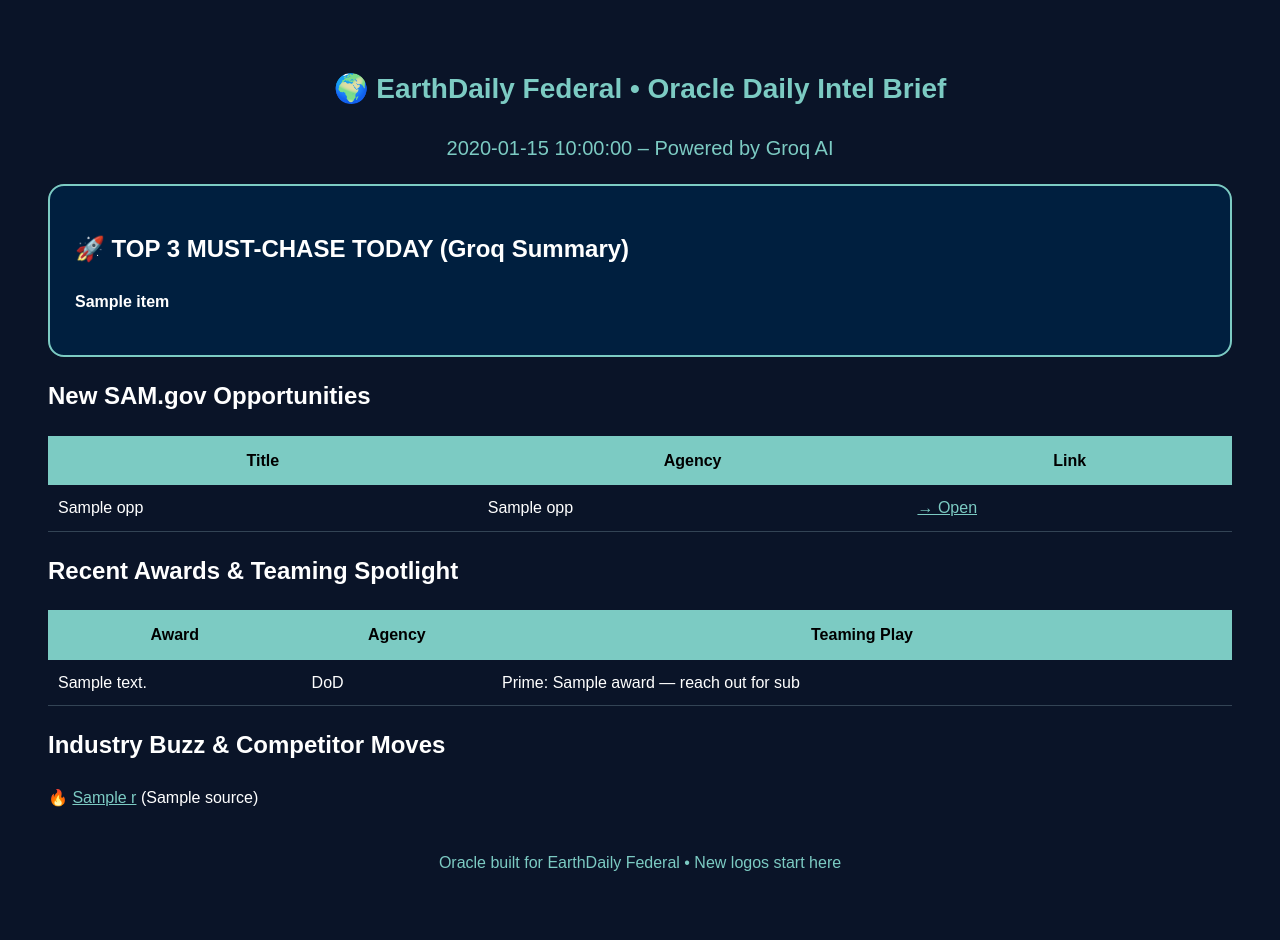
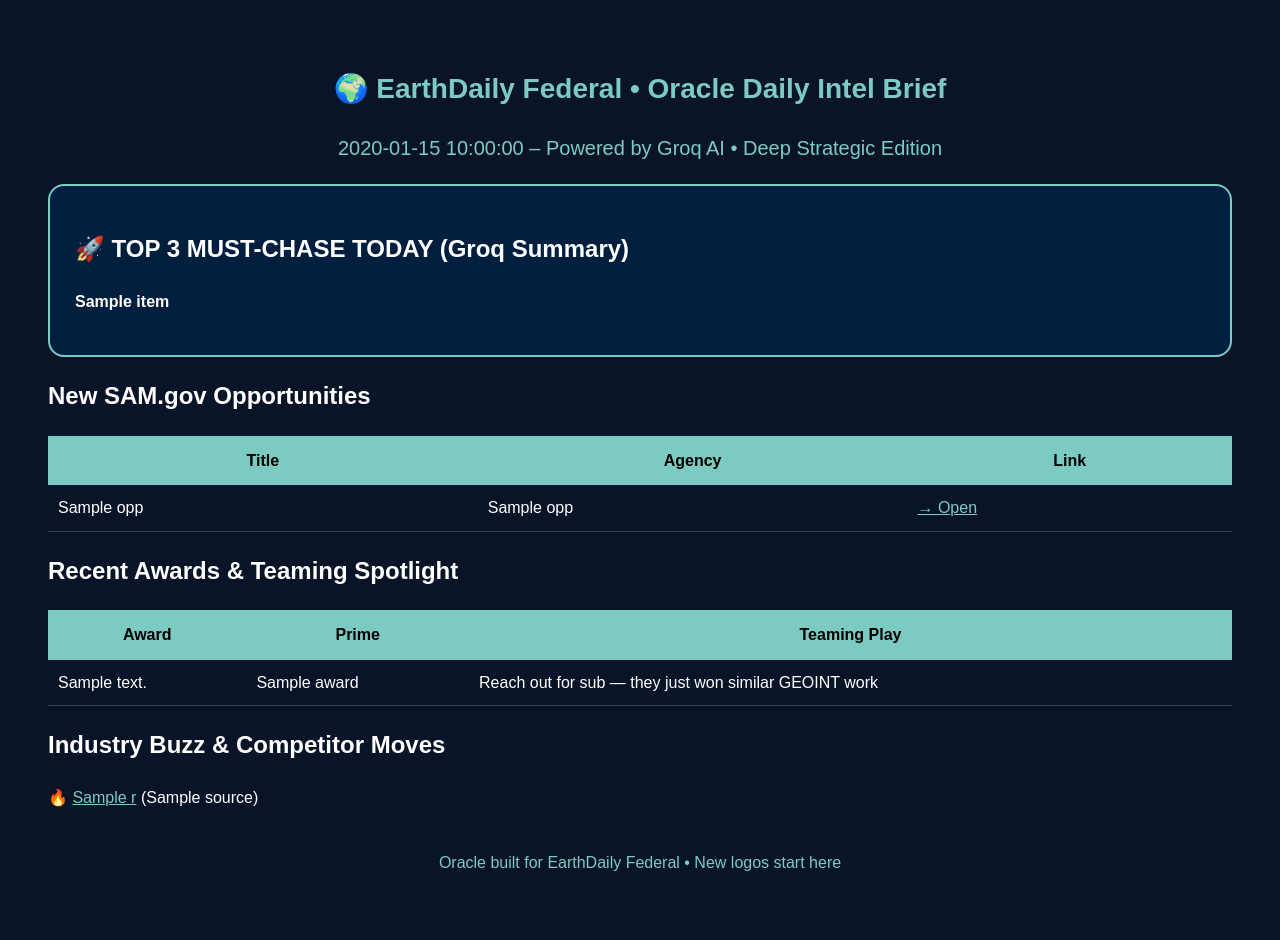
Before and after one commit to rebelrichie/edf-oracle-daily-intel, a Python web app: template templates/report.html in a window 1280 px wide. Run offline with Jinja, Linux system fonts and the light colour scheme; the template is opened without the code that fills it: most values are stand-ins (such as "Sample title", 1, 10 or a date in 2020).

Commit message:
Update report template with new award and prime details

```diff
--- a/templates/report.html
+++ b/templates/report.html
@@ -11,7 +11,7 @@ a{color:#7CCBC3;}
 </style></head>
 <body>
 <h1>🌍 EarthDaily Federal • Oracle Daily Intel Brief</h1>
-<p style="text-align:center;font-size:20px;color:#7CCBC3;">{{ date }} – Powered by Groq AI</p>
+<p style="text-align:center;font-size:20px;color:#7CCBC3;">{{ date }} – Powered by Groq AI • Deep Strategic Edition</p>
 
 <div class="top">
 <h2>🚀 TOP 3 MUST-CHASE TODAY (Groq Summary)</h2>
@@ -23,8 +23,8 @@ a{color:#7CCBC3;}
 {% for opp in sam %}<tr><td>{{ opp.get('title','') }}</td><td>{{ opp.get('fullParentPathName','DoD') }}</td><td><a href="{{ opp.get('uiLink', '') }}">→ Open</a></td></tr>{% endfor %}</table>
 
 <h2>Recent Awards & Teaming Spotlight</h2>
-<table><tr><th>Award</th><th>Agency</th><th>Teaming Play</th></tr>
-{% for a in awards %}<tr><td>{{ a.get('description','')[:80] }}</td><td>DoD</td><td>Prime: {{ a.get('recipient_name','') }} — reach out for sub</td></tr>{% endfor %}</table>
+<table><tr><th>Award</th><th>Prime</th><th>Teaming Play</th></tr>
+{% for a in awards %}<tr><td>{{ a.get('description','')[:80] }}</td><td>{{ a.get('recipient_name','Unknown') }}</td><td>Reach out for sub — they just won similar GEOINT work</td></tr>{% endfor %}</table>
 
 <h2>Industry Buzz & Competitor Moves</h2>
 {% for a in rss %}<p>🔥 <a href="{{ a.link }}">{{ a.title }}</a> ({{ a.source }})</p>{% endfor %}
```
